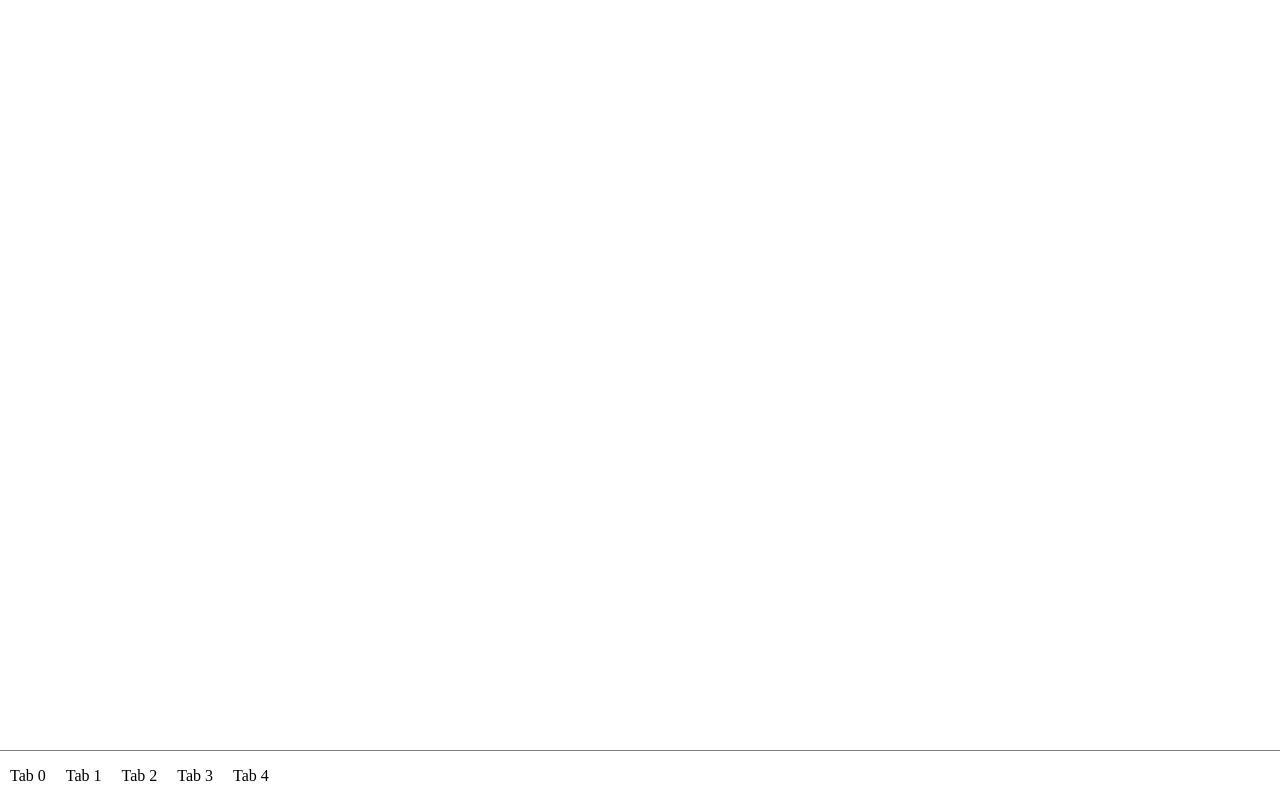
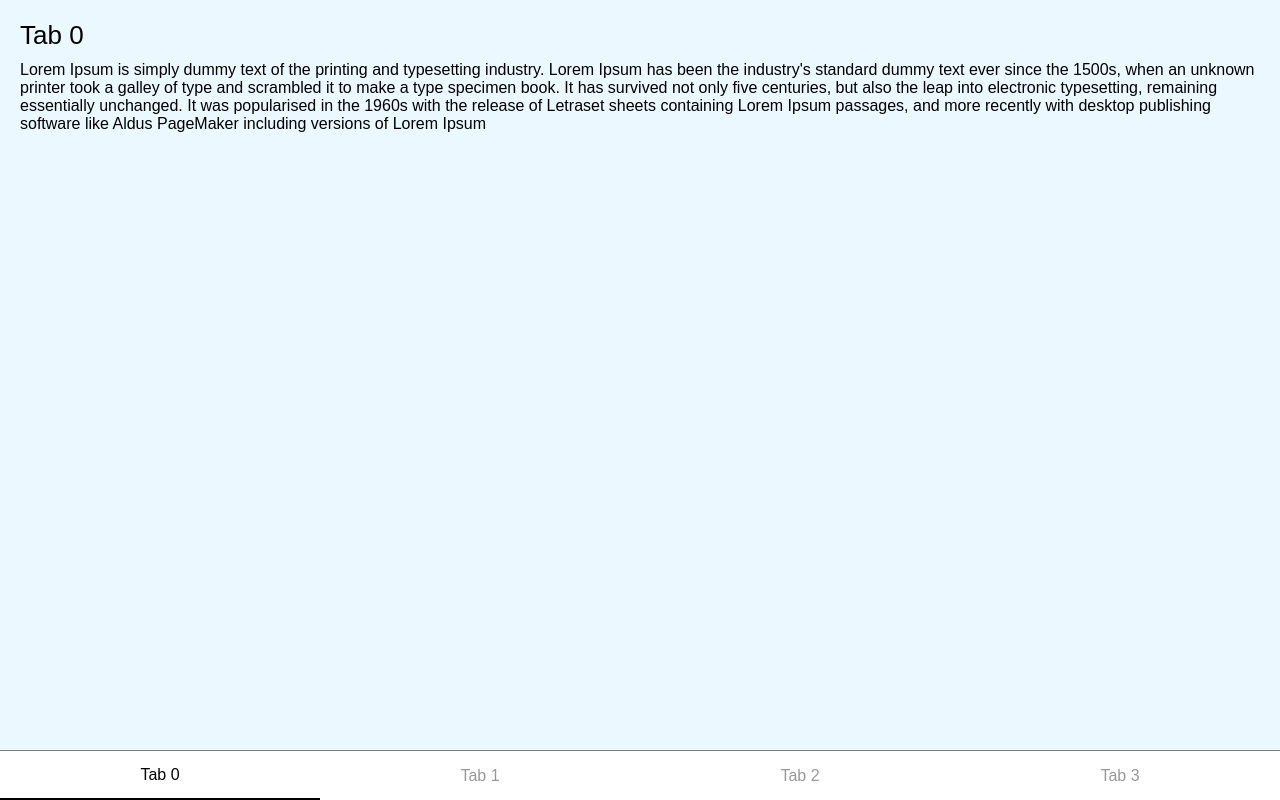
Before and after one commit to omagerio/ospf, a plain HTML site: page app/index.html in a window 1280 px wide. Drawn offline with Linux system fonts and the light colour scheme; no server answers.

Commit message:
Developing tabbed layout example

```diff
--- a/app/index.js
+++ b/app/index.js
@@ -5,7 +5,7 @@ https://github.com/omagerio/ospf
 
 /*
     Set to "false" if you want to test your application without compiling or you don't have nodeJS.
-    Set to "true" and run "node tools/compile.js" to generate unified sources. Recommended.
+    Set to "true" and run "node tools/compile.js" to generate unified sources. Recommended but not required.
 */
 const PRODUCTION_MODE = false;
 
@@ -18,7 +18,9 @@ const VERSION = "0.1";
  * Called when the framework is ready. Assing root to your main component.
  */
 async function appInit() {
-    let main = new TabbedLayoutExample();
+    let main = new TabbedLayoutExample(); // Simple example with bottom tabs layout
+    // let main = new MenuLayoutExample(); // Simple example with left menu layout
+
     await main.init();
     await root.addChild("main", main);
 }
--- a/app/ospf/assets/css/core.css
+++ b/app/ospf/assets/css/core.css
@@ -10,6 +10,7 @@ html, body, form, #Component_0
 {
     width:100%;
     height:100%;
+    font-family:arial;
 }
 
 .TabbedLayout
@@ -23,6 +24,22 @@ html, body, form, #Component_0
 .TabbedLayout_content
 {
     flex-grow:1;
+    animation: fadeIn 0.1s forwards;
+    width:100%;
+    height:0;
+    overflow:auto;
+}
+
+@keyframes fadeIn
+{
+    0%{
+        opacity:0.8;
+        transform:translateY(-200px);
+    }
+
+    100%{
+        opacity:1;
+    }
 }
 
 .TabbedLayout_tabs
@@ -47,4 +64,30 @@ html, body, form, #Component_0
     display: flex;
     align-items: center;
     padding:10px;
+    opacity:0.4;
+    flex-grow: 1;
+    justify-content: center;
 }
+
+.TabBar_button-2
+{
+    opacity:1;
+    border-bottom:2px solid black;
+}
+
+.TabbedLayoutExample_content
+{
+    width:100%;
+    min-height:100%;
+    padding:20px;
+    background-color:rgb(236, 248, 255);
+}
+
+.TabbedLayoutExample_content_title
+{
+    font-size:26px;
+    margin-bottom:10px;
+}
+
+.TabbedLayoutExample_content_description
+{}
--- a/app/ospf/components/core/Component/Component.js
+++ b/app/ospf/components/core/Component/Component.js
@@ -180,7 +180,7 @@ class Component {
         let template;
 
         if (templates[this.constructor.name] == "MISSING") {
-            template = templates[Object.getPrototypeOf(this.constructor.prototype).constructor.name]; // FIXME
+            template = templates[Object.getPrototypeOf(this.constructor).name]; // FIXME
         } else {
             template = templates[this.constructor.name];
         }
--- /dev/null
+++ b/app/ospf/components/core/ComponentPlaceholder/ComponentPlaceholder.html
@@ -0,0 +1,5 @@
+<div id="<%= c._id %>" class="<%= c.className %>">
+    <%-
+        c.getChild("component") ? c.getChild("component").render() : null
+    %>
+</div>
--- /dev/null
+++ b/app/ospf/components/core/ComponentPlaceholder/ComponentPlaceholder.js
@@ -0,0 +1,18 @@
+/**
+ * Example component. Add your custom components to ospf/components_custom.js to use them.
+ */
+class ComponentPlaceholder extends Component {
+    async init({className} = {}) {
+        await super.init(); // always call init method of super component first
+        this.className = className;
+    }
+
+    async setComponent(component){
+        if(component){
+            this.addChild("component", component);
+        }else{
+            this.removeChild("component");
+        }
+        await this.update();
+    }
+}
--- a/app/ospf/components/core/EventManager/EventManager.js
+++ b/app/ospf/components/core/EventManager/EventManager.js
@@ -14,7 +14,7 @@ class EventManager extends Component {
                     parameters: parameters,
                     sender: sender,
                     listener: listener,
-                    eventName: eventName
+                    name: eventName
                 });
             }
         }
--- a/app/ospf/components/core/TabbedLayout/TabbedLayout.html
+++ b/app/ospf/components/core/TabbedLayout/TabbedLayout.html
@@ -1,7 +1,7 @@
 <div id="<%= c._id %>" class="TabbedLayout">
-    <div class="TabbedLayout_content">
-        <%- c.getChild("content") ? c.getChild("content").render() : null %>
-    </div>
+
+    <%- c.getChild("content").render() %>
+
     <div class="TabbedLayout_tabs">
         <%- c.getChild("tabsBar").render() %>
     </div>
--- a/app/ospf/components/core/TabbedLayout/TabbedLayout.js
+++ b/app/ospf/components/core/TabbedLayout/TabbedLayout.js
@@ -6,12 +6,20 @@ class TabbedLayout extends Component {
         let tabsBar = new TabsBar();
         await tabsBar.init();
 
-        await this.addChild("content", null);
+        let contentPlaceholder = new ComponentPlaceholder();
+        await contentPlaceholder.init({
+            className: "TabbedLayout_content"
+        });
+
+        await this.addChild("content", contentPlaceholder);
         await this.addChild("tabsBar", tabsBar);
 
         await this.addListener("TabsBar_tabClick", "onTabsBar_tabClick");
+    }
 
-
+    async setContent(component){
+        this.getChild("content").setComponent(component);
+        await this.getChild("content").refresh();
     }
 
     async createTab({component, name, icon, key}){
@@ -27,10 +35,16 @@ class TabbedLayout extends Component {
         });
     }
 
+    async setActiveTabByKey(key){
+        let tab = this.getChild("tabsBar").tabs.find(item => item.key == key);
+        await this.getChild("tabsBar").tabClick(tab.id);
+    }
+
     async onTabsBar_tabClick(event){
         if(event.sender == this.getChild("tabsBar")){
             let component = this.contents.find(item => item.key == event.parameters.key);
-            await this.addChild("content", component.component);
+            // await this.addChild("content", component.component);
+            await this.setContent(component.component);
             await this.refresh();
         }
     }
--- a/app/ospf/components/custom/TabbedLayoutExample/TabbedLayoutExample.js
+++ b/app/ospf/components/custom/TabbedLayoutExample/TabbedLayoutExample.js
@@ -1,22 +1,33 @@
-/**
- * Example component. Add your custom components to ospf/components_custom.js to use them.
- */
 class TabbedLayoutExample extends TabbedLayout {
-    async init({}={}) {
+
+    async init({ } = {}) {
         await super.init(); // always call super.init() first
 
-        for(let i=0; i<5; i++){
-            let tab = new Label();
-            await tab.init();
-            tab.text = "Tab " + i;
+        for (let i = 0; i < 4; i++) {
 
+            // Create a component that will be shown at the relative tab
+            // Here we are using a Label only for testing purposes. Create your component instead!
+            let tabContent = new Label();
+            await tabContent.init();
+            tabContent.text = `
+            <div class="TabbedLayoutExample_content">
+                <div class="TabbedLayoutExample_content_title">Tab `+ (i) + `</div>
+                <div class="TabbedLayoutExample_content_description">
+                    Lorem Ipsum is simply dummy text of the printing and typesetting industry. Lorem Ipsum has been the industry's standard dummy text ever since the 1500s, when an unknown printer took a galley of type and scrambled it to make a type specimen book. It has survived not only five centuries, but also the leap into electronic typesetting, remaining essentially unchanged. It was popularised in the 1960s with the release of Letraset sheets containing Lorem Ipsum passages, and more recently with desktop publishing software like Aldus PageMaker including versions of Lorem Ipsum
+                </div>
+            </div>`;
+
+            // Create a tab
             await this.createTab({
-                component: tab,
+                component: tabContent,
                 name: "Tab " + i,
                 key: "tab" + i
             });
+
         }
 
+        // Select the first tab by default
+        await this.setActiveTabByKey("tab0");
+    }
 
-    }
 }
--- a/app/ospf/components_core.js
+++ b/app/ospf/components_core.js
@@ -9,4 +9,5 @@ var coreComponents = [
     "core/EventManager",
     "core/TabsBar",
     "core/TabbedLayout",
+    "core/ComponentPlaceholder",
 ];
--- a/app/ospf/ospf.js
+++ b/app/ospf/ospf.js
@@ -26,7 +26,7 @@ window.addEventListener("load", async () => {
 
         for (let component of components) {
             let xhr = new XMLHttpRequest();
-            xhr.open("get", "ospf/components/" + component.replace(".js", "") + "/" + component.replace("core/", "").replace("custom/", "") + ".html?t=" + Date.now().toString(16).substr(-4));
+            xhr.open("get", "ospf/components/" + component.replace(".js", "") + "/" + component.replace("core/", "").replace("custom/", "") + ".html");
             xhr.setRequestHeader("Cache-Control", "no-cache, no-store, must-revalidate");
             let p2 = new Promise(
                 (resolve) => {
@@ -48,7 +48,7 @@ window.addEventListener("load", async () => {
         }
 
         for (let component of components) {
-            await loadScript("ospf/components/" + component.replace(".js", "") + "/" + component.replace("core/", "").replace("custom/", "") + ".js?t=" + Date.now().toString(16).substr(-4));
+            await loadScript("ospf/components/" + component.replace(".js", "") + "/" + component.replace("core/", "").replace("custom/", "") + ".js");
         }
 
         await Promise.all(p);
```
Also changed, not shown: app/ospf/components/core/CheckBox/CheckBox.html (+8 -2 lines).
